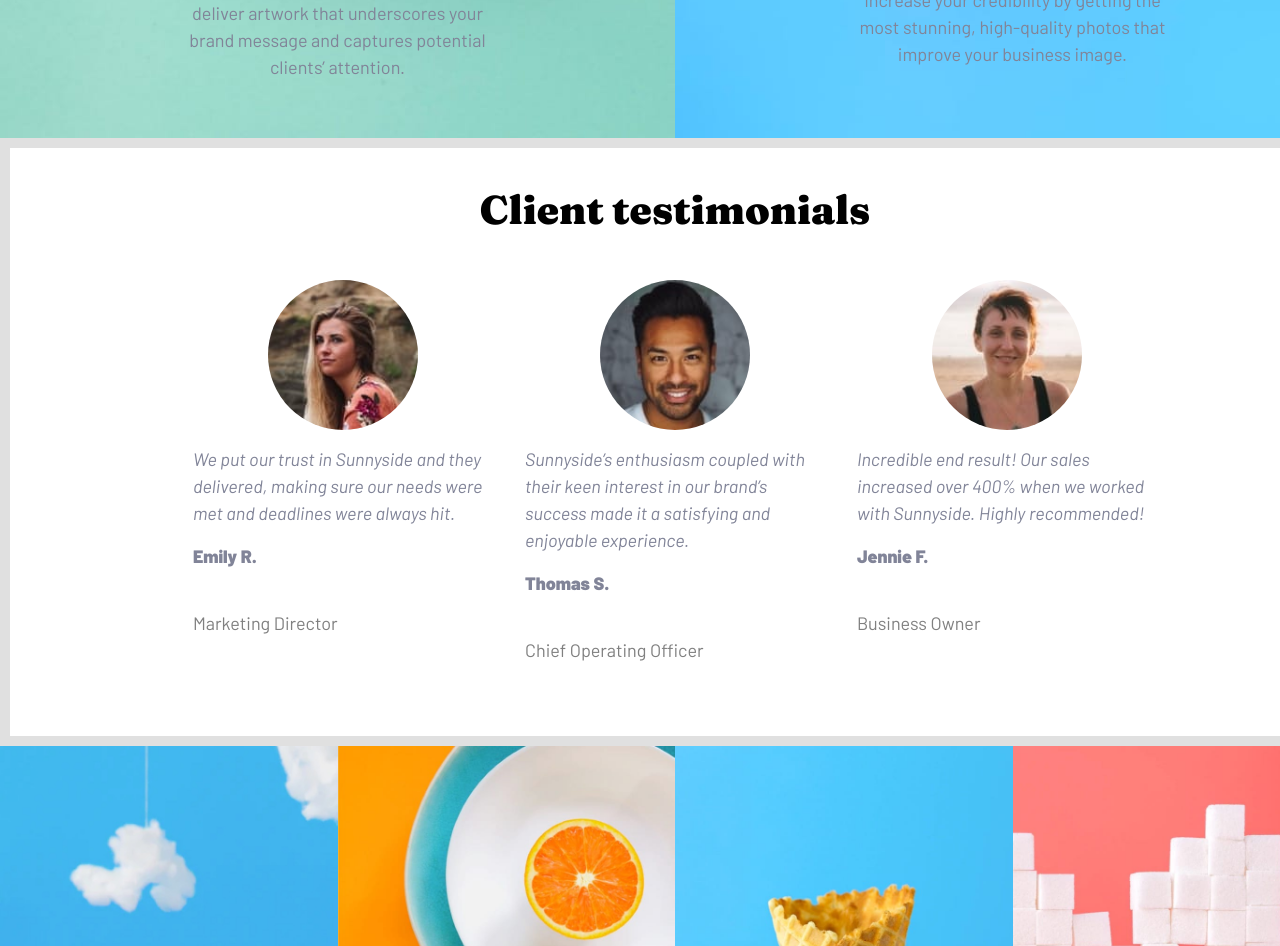
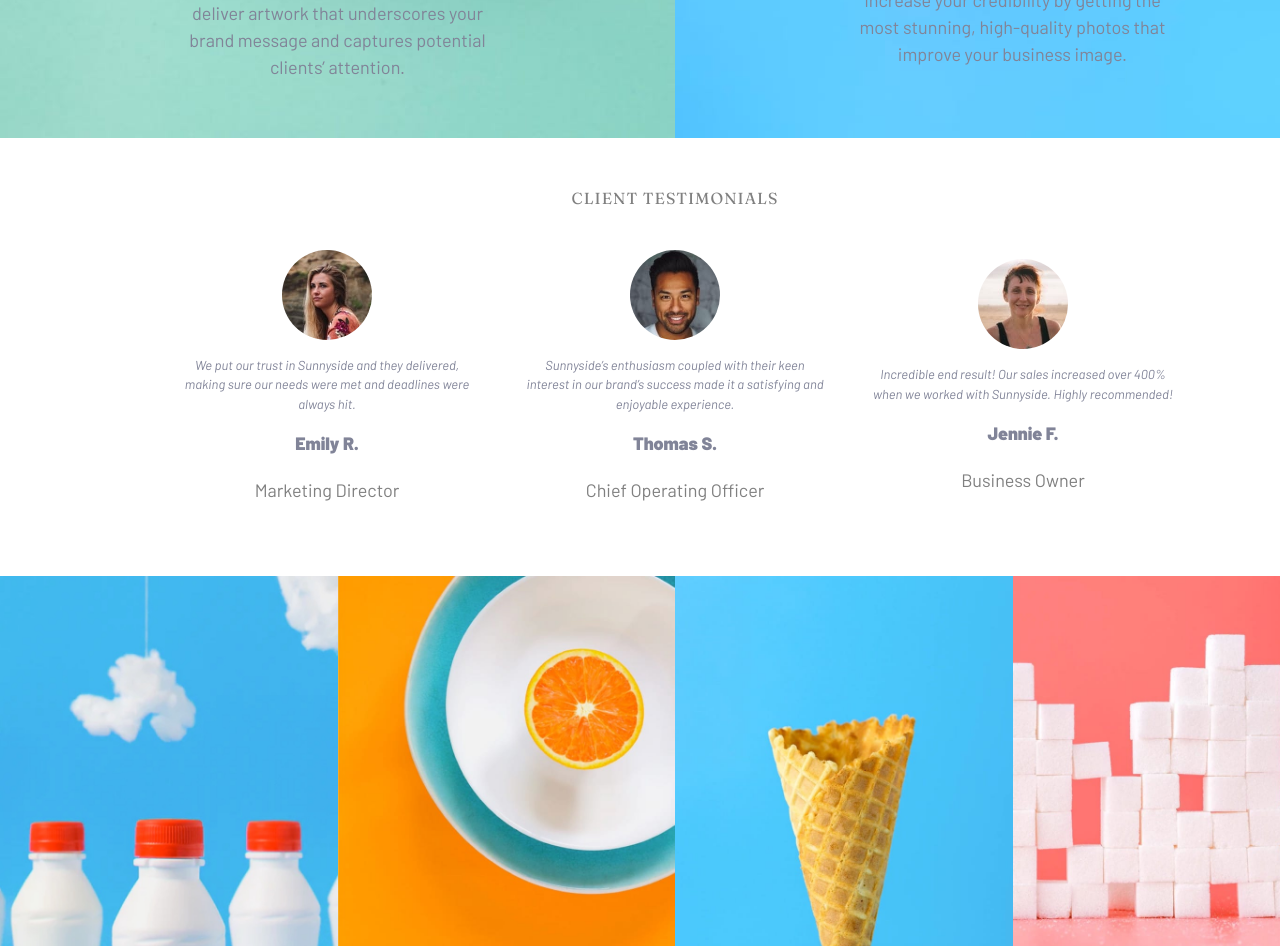
Before and after one commit to kateboyd/sunnyside-landing-page, a React (Vite) app: page / in a window 1280 px wide. Shown: the part 2300-3246 px from the top of the page. Built offline with nearby package versions, Linux system fonts and the light colour scheme.

Commit message:
minor amends to testimonial styling

```diff
--- a/src/components/DesktopTestimonials/index.jsx
+++ b/src/components/DesktopTestimonials/index.jsx
@@ -5,7 +5,7 @@ import './styles.css'; // Assuming you have some styles for the component
 const DesktopTestimonials = () => {
   return (
     <div className="testimonials-section">
-      <h2>Client testimonials</h2>
+      <h2 className='testimonials-header'>CLIENT TESTIMONIALS</h2>
       <div className="testimonials-container">
         {testimonials.map((testimonial, index) => (
           <div key={index} className="testimonial">
--- a/src/components/DesktopTestimonials/styles.css
+++ b/src/components/DesktopTestimonials/styles.css
@@ -1,23 +1,31 @@
 .testimonials-section {
   text-align: center;
   padding: 2rem;
-  border: 10px solid #e0e0e0;
 }
 
 .testimonials-container {
   display: flex;
   flex-wrap: wrap;
   justify-content: center;
-  gap: 2rem;
+  align-items: center ;
+  gap: 3rem;
+}
+
+.testimonials-header {
+  padding-top: 1rem;
+  color: gray;
+  font-size: 1rem;
+  font-weight: normal;
+  letter-spacing: 1px;
 }
 
 .testimonial {
   max-width: 300px;
-  text-align: left;
+  text-align: center;
 }
 
 .testimonial-image {
-  width: 50%;
+  width: 30%;
   height: auto;
   border-radius: 50%;
   margin:auto;
@@ -26,10 +34,12 @@
 .testimonial-text {
   font-style: italic;
   margin: 1rem 0;
+  font-size: small;
 }
 
 .testimonial-name {
   font-weight: bold;
+  margin-bottom: 20px;
 }
 
 .testimonial-title {
```
